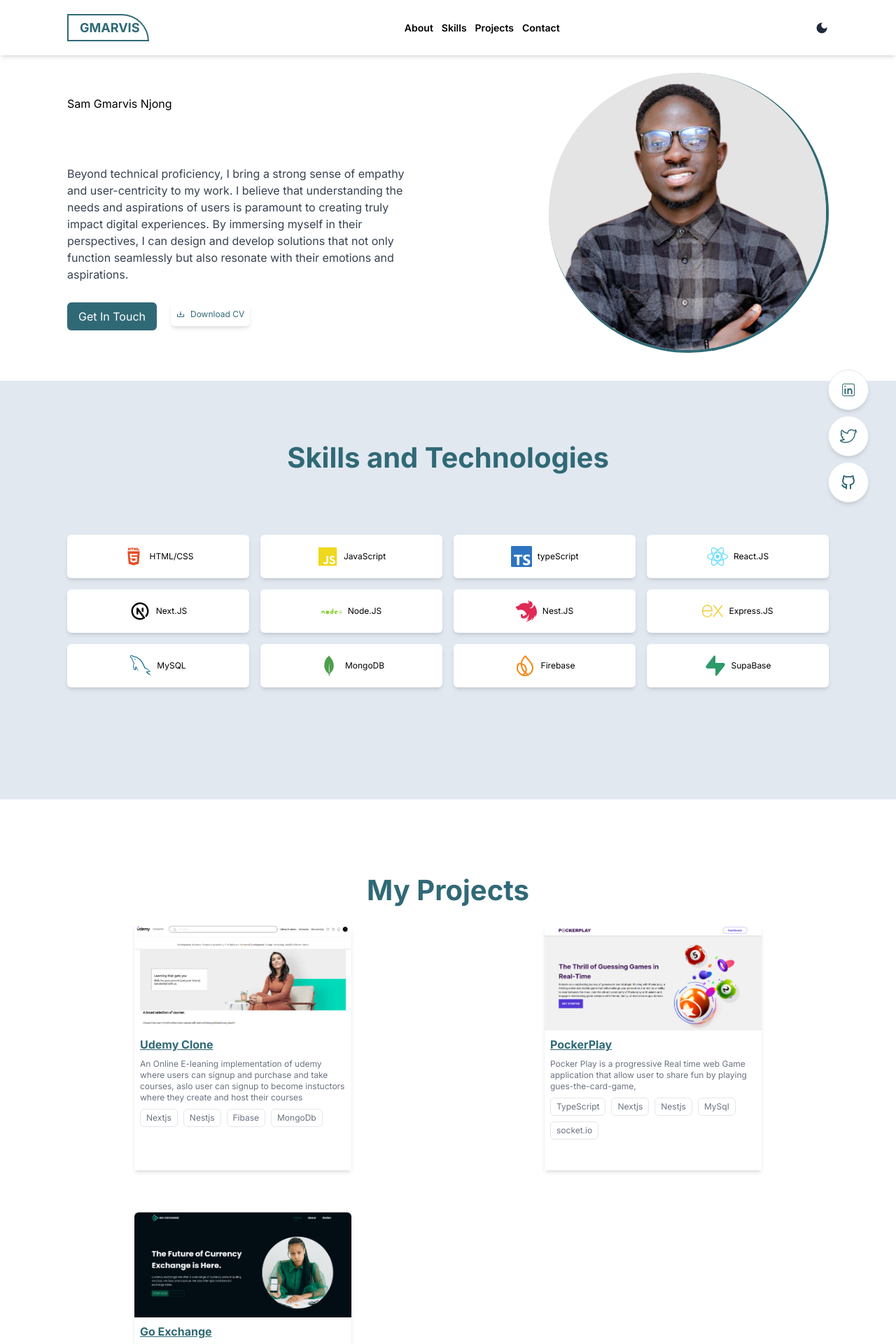
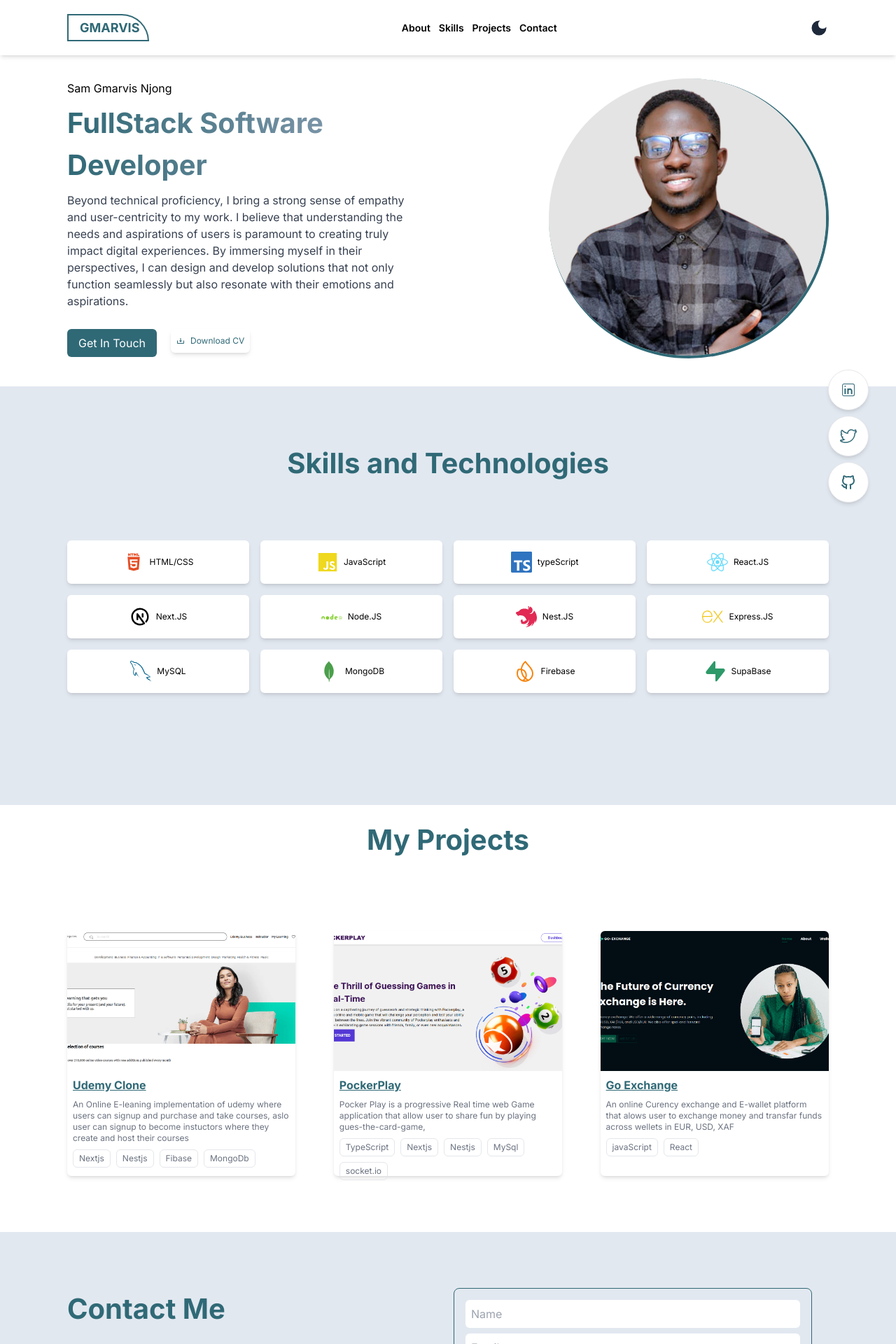
Before and after one commit to Gmarvis/gmarvis_portfolio, a Next.js app: page / in a window 1280 px wide. Shown: the top 1920 px of the page at 70% size. Built offline with nearby package versions, Linux system fonts and the light colour scheme.

Commit message:
added some text animations

```diff
--- a/data.ts
+++ b/data.ts
@@ -33,7 +33,7 @@ export const projectData = [
 			"An online Curency exchange and E-wallet platform that alows user to exchange money and transfar funds across wellets in EUR, USD, XAF",
 		image: "/goexchange.png",
 		link: "https://go-exchange-v2-9eo6myfac-gmarvis.vercel.app/",
-    technology: ["javascrip", "React"],
+		technology: ["javaScript", "React"],
 		demo: {
 			email: "test@gmail.com",
 			password: "test123",
--- a/src/app/page.tsx
+++ b/src/app/page.tsx
@@ -10,17 +10,14 @@ export default function Home() {
 	// console.log(skills.length);
 
 	return (
-		<main className="min-h-screen scroll-smooth relative">
+		<main className="min-h-screen scroll-smooth relative ">
 			<NavBar />
 			<div className="pt-[64px] mobile:max-sm:pb-[70px]">
 				<HeroSection />
 				<SkillsSection />
 
-				<div
-					id="projects"
-					className="projects px-24 py-20 mobile:max-sm:px-5 w-full"
-				>
-					<h3 className="text-center font-bold text-[40px] text-themecolor">
+				<div id="projects" className="">
+					<h3 className="text-center font-bold text-[40px] text-themecolor ">
 						My Projects
 					</h3>
 					<Projects />
--- a/src/components/Contact.tsx
+++ b/src/components/Contact.tsx
@@ -67,7 +67,7 @@ const Contact = () => {
 	};
 
 	return (
-		<div className="flex dark:bg-slate-800 gap-10 justify-betweenitems-center mobile:max-sm:flex-col mobile:max-sm:gap-5 px-24 bigScreen:px-80 py-10 mobile:max-sm:px-5 w-full bg-slate-200">
+		<div className="flex dark:bg-slate-800 gap-10 justify-betweenitems-center mobile:max-sm:flex-col mobile:max-sm:gap-5 px-24 bigScreen:px-80 py-20 mobile:max-sm:px-5 w-full bg-slate-200">
 			<div className=" max-w-lg w-full mobile:max-sm:w-full mobile:max-sm:text-center">
 				<h3 className=" font-bold text-[40px] pb-5 text-themecolor mobile:max-sm:text-center">
 					Contact Me
--- a/src/components/HeroSection.tsx
+++ b/src/components/HeroSection.tsx
@@ -8,20 +8,20 @@ import { BiDownload } from "react-icons/bi";
 
 const HeroSection = () => {
 	return (
-		<div className="hero-section dark:bg-slate-800 w-full flex justify-center items-center gap-20  px-24 bigScreen:px-80 mobile:max-sm:px-5 py-10">
+		<div className="hero-section dark:bg-slate-800 w-full flex justify-center items-center gap-20  px-24 bigScreen:px-80 mobile:max-sm:px-5 mt-2 py-10">
 			<div
 				id="about"
-				className="bio w-[50%] mobile:max-sm:w-full justify-center mobile:max-sm:items-center mobile:max-sm:text-center  flex flex-col gap-2"
+				className="bio w-[50%] mobile:max-md:w-full justify-center mobile:max-md:items-center mobile:max-md:text-center  flex flex-col gap-2"
 			>
 				<h1>Sam Gmarvis Njong</h1>
-				<h2 className="animate-typing whitespace-nowrap  text-[40px] font-bold themecolor bg-gradient-to-r from-themecolor to-slate-400 bg-clip-text text-transparent">
-					FullStack Web Developer
+				<h2 className="overflow-hidden w-full  text-[40px] font-bold themecolor bg-gradient-to-r from-themecolor to-slate-400 bg-clip-text text-transparent">
+					FullStack Software Developer
 				</h2>
 				<motion.div
 					initial={{ opacity: 0, translateY: -20 }}
 					animate={{ opacity: 1, translateY: 0 }}
 					transition={{ duration: 0.3 }}
-					className="border-r-4 border-r-themecolor border-b-4 hidden rounded-full mobile:max-sm:block border-b-themecolor "
+					className="border-r-4 border-r-themecolor border-b-4 hidden rounded-full mobile:max-md:block border-b-themecolor "
 				>
 					<Image
 						src={"/profile_cicle.png"}
@@ -52,14 +52,14 @@ const HeroSection = () => {
 						download={"Sam Gmarvis DevelopersCV.pdf"}
 						target="_blank"
 					>
-						<button className="text-[12px] flex justify-center items-center gap-2 shadow-md dark:border dark:border-themecolor rounded-md text-themecolor hover:bg-slate-400 hover:text-white duration-300 p-2">
+						<button className="text-[12px] flex justify-center items-center gap-2 shadow-md dark:border dark:border-themecolor rounded-md text-themecolor hover:bg-themecolor hover:text-white duration-300 p-2">
 							<BiDownload />
 							Download CV
 						</button>
 					</Link>
 				</div>
 			</div>
-			<div className="image w-[50%] mobile:max-sm:hidden justify-end self-end flex  ">
+			<div className="image w-[50%] mobile:max-md:hidden justify-end self-end flex  ">
 				<Image
 					src={"/profile_cicle.png"}
 					alt=""
--- a/src/components/NavBar.tsx
+++ b/src/components/NavBar.tsx
@@ -32,7 +32,7 @@ const NavBar = () => {
 	const currentTheme = theme === "system" ? systemTheme : theme;
 	return (
 		<div className="w-full px-24 bigScreen:px-80  fixed z-40 bg-white dark:bg-slate-800 mobile:max-sm:px-5 shadow-md flex justify-between  items-center py-5">
-			<h3 className="font-bold text-24 text-themecolor text-[18px] rounded-tr-full px-3 pl-4 border-themecolor dark:text-white dark:border-white py-1 border-2">
+			<h3 className="font-bold text-24  text-themecolor text-[18px] rounded-tr-full px-3 pl-4 border-themecolor py-1 border-2">
 				GMARVIS
 			</h3>
 
@@ -52,8 +52,8 @@ const NavBar = () => {
 				onClick={() => (theme == "dark" ? setTheme("light") : setTheme("dark"))}
 				className="dark:text-white  text-slate-800"
 			>
-				<MdLightMode className=" hidden dark:block" size={20} />
-				<MdDarkMode size={20} className="block dark:hidden" />
+				<MdLightMode className=" hidden dark:block" size={28} />
+				<MdDarkMode size={28} className="block dark:hidden" />
 			</button>
 		</div>
 	);
--- a/src/components/Projects.tsx
+++ b/src/components/Projects.tsx
@@ -7,13 +7,13 @@ import { UseInViewOptions } from "framer-motion";
 
 function Projects() {
 	return (
-		<div className="flex gap-10 px-24 bigScreen:px-80 flex-wrap w-full  mobile:max-sm:px-0 justify-between items-center ">
+		<div className="flex gap-10 px-24 bigScreen:px-80 flex-wrap w-full mobile:max-sm:items-center mobile:max-sm:flex-col mobile:max-sm:px-0 justify-between items-center  py-20">
 			{projectData.map((project, i) => (
 				<Link
 					href={project.link}
 					target="_blank"
 					key={i}
-					className="w-[310px] mobile:max-sm:w-[95vw] dark:bg-slate-800 dark:border dark:border-themecolor rounded-t-md mt-5 hover:cursor-pointer bg-white h-[350px] shadow-md hover:scale-110 duration-300"
+					className="w-[30%] mobile:max-sm:w-[95vw] dark:bg-slate-800 dark:border dark:border-themecolor rounded-md mt-5 hover:cursor-pointer bg-white h-[350px] shadow-md hover:scale-110 duration-300"
 				>
 					<div
 						style={{
@@ -22,7 +22,7 @@ function Projects() {
 							backgroundPosition: "center",
 							objectFit: "fill",
 						}}
-						className="w-full h-[150px]  rounded-t-md  "
+						className="w-full h-[200px]  rounded-t-md  "
 					></div>
 					<div className=" p-2 flex flex-col gap-2 justify-between">
 						<Link href={project.link} target="_blank">
@@ -31,12 +31,7 @@ function Projects() {
 							</h3>
 						</Link>
 						<p className="text-xs text-gray-500">{project.description}</p>
-						{/* {project.demo && (
-              <p className="flex flex-col">
-                Demo Account: <span> Email {project.demo.email}</span>
-                <span> Password {project.demo.password}</span>
-              </p>
-            )} */}
+
 						<div className="flex gap-2 flex-wrap">
 							{project.technology.map((tool, i) => (
 								<span
```
Lines whose indentation alone changed are shown as unchanged.
